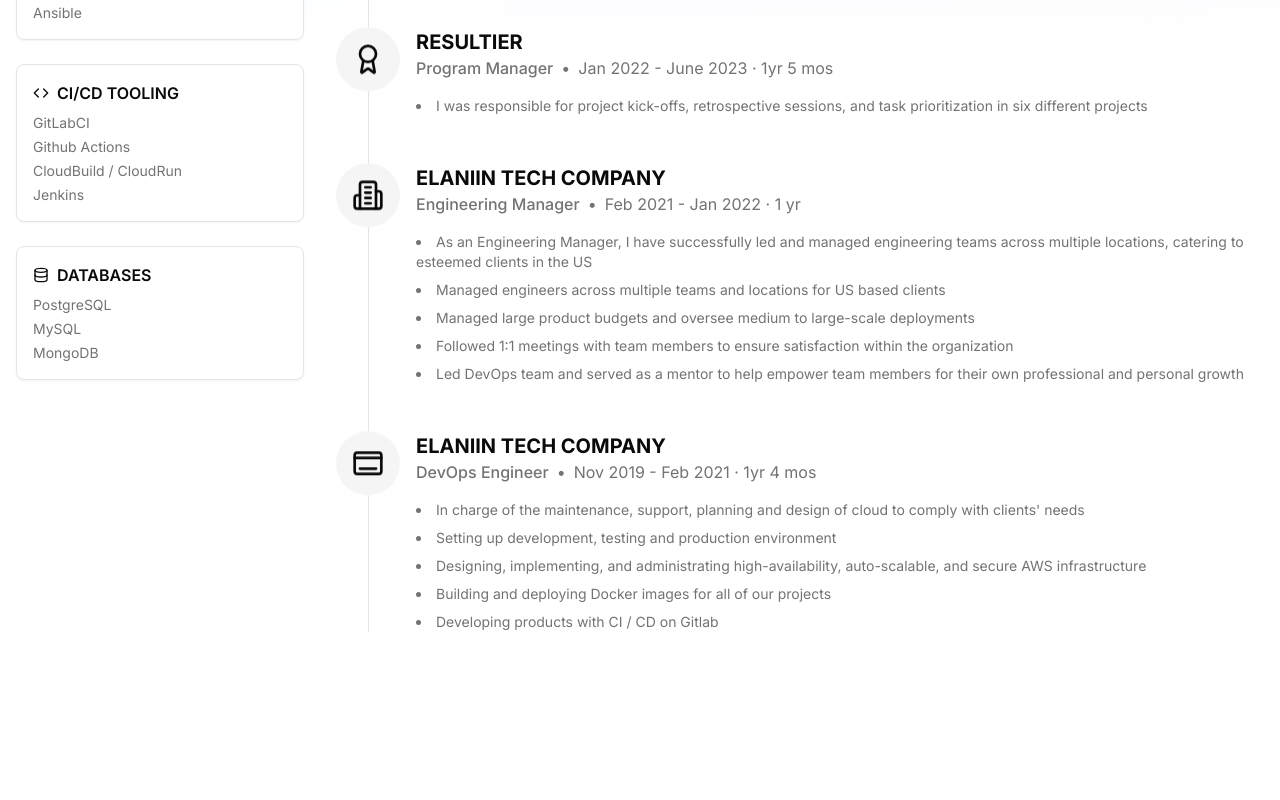
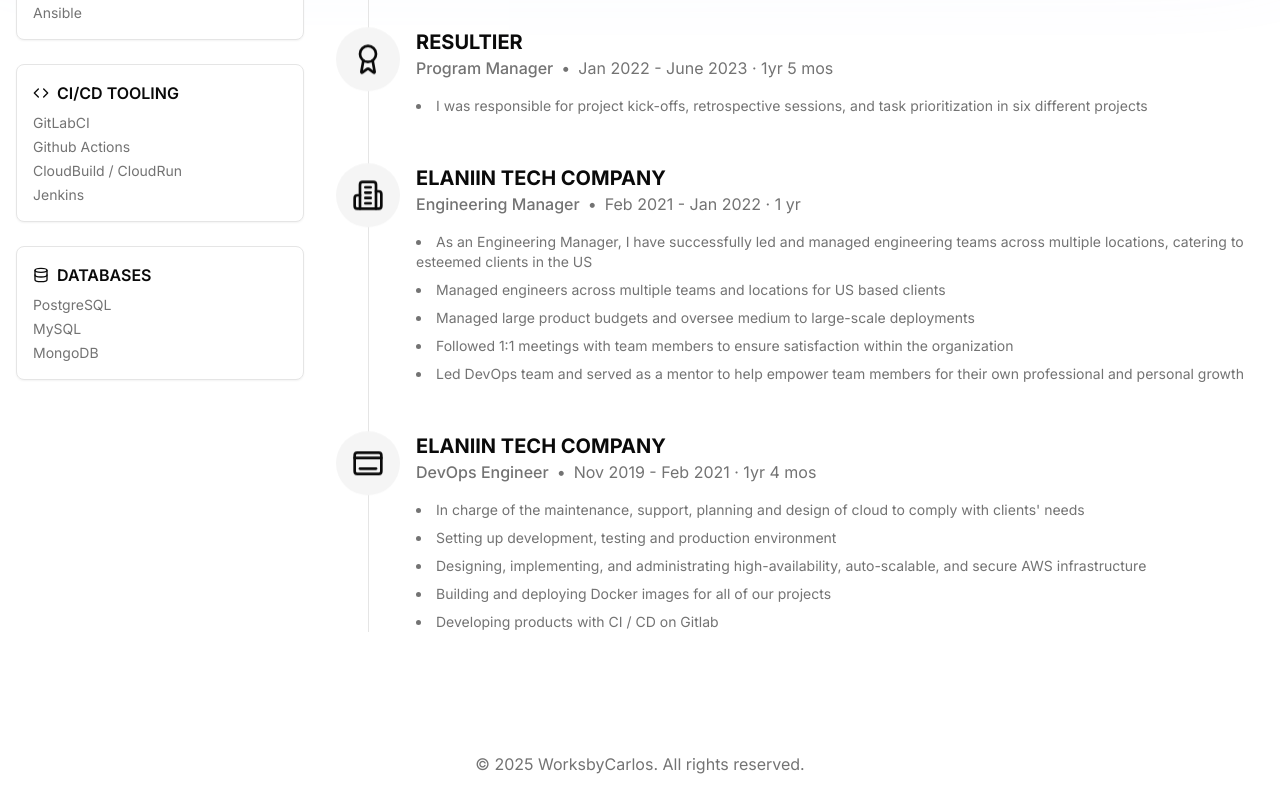
Before and after one commit to romerocm/worksbycarlos, a Next.js app: page /about in a window 1280 px wide. Shown: the part 912-1712 px from the top of the page. Before the commit the page ends 1640 px from the top, so only its background shows below. Built offline with nearby package versions, Linux system fonts and the light colour scheme.

Commit message:
chore: improve footer on about page

```diff
--- a/app/about/page.tsx
+++ b/app/about/page.tsx
@@ -264,6 +264,10 @@ export default function About() {
           </motion.div>
         </div>
       </main>
+
+      <footer className="py-6 px-4 sm:px-6 lg:px-8 text-center text-muted-foreground">
+        © {new Date().getFullYear()} WorksbyCarlos. All rights reserved.
+      </footer>
     </div>
   );
 }
```
